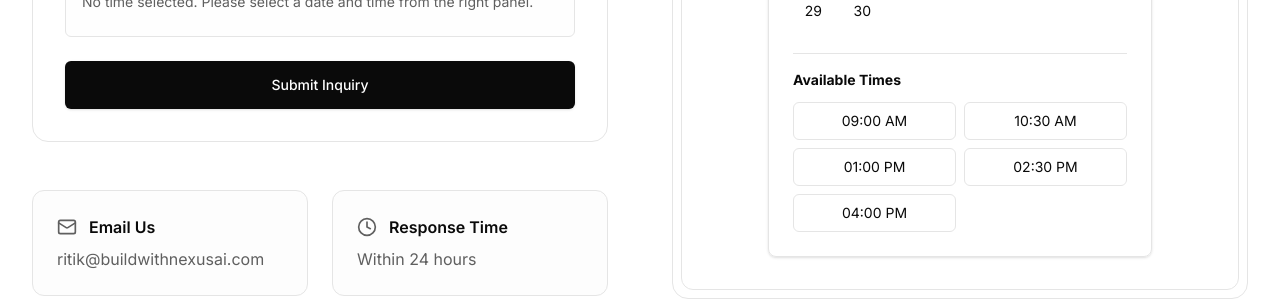
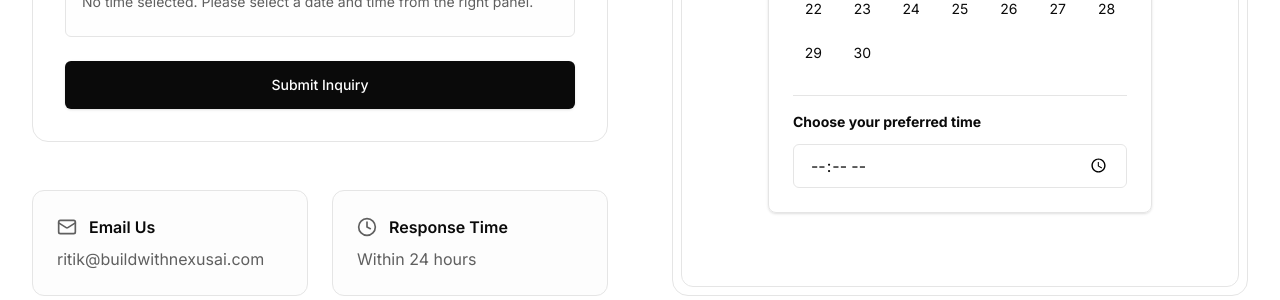
Before and after one commit to Engrritik/agency-web, a Next.js app: page /contact in a window 1280 px wide. Both pictures are taken after a click on the element "10". Shown: the part 935-1235 px from the top of the page. Built offline with nearby package versions, Linux system fonts and the light colour scheme.

Commit message:
adding the meeting scheduling sections

```diff
--- a/app/contact/page.tsx
+++ b/app/contact/page.tsx
@@ -219,18 +219,14 @@ export default function Contact() {
 
                     {selectedDate && (
                       <div className="mt-6 pt-4 border-t border-border animate-in fade-in slide-in-from-top-2 duration-300">
-                        <div className="font-bold mb-3 text-sm text-left">Available Times</div>
-                        <div className="grid grid-cols-2 gap-2">
-                          {["09:00 AM", "10:30 AM", "01:00 PM", "02:30 PM", "04:00 PM"].map((time) => (
-                            <div
-                              key={time}
-                              onClick={() => setSelectedTime(time)}
-                              className={`p-2 text-sm border rounded-md cursor-pointer text-center transition-all ${selectedTime === time ? 'bg-foreground text-background border-foreground font-medium ring-2 ring-foreground/20 ring-offset-1 ring-offset-background' : 'border-border hover:border-foreground/30'}`}
-                            >
-                              {time}
-                            </div>
-                          ))}
-                        </div>
+                        <label htmlFor="time-picker" className="block font-bold mb-3 text-sm text-left">Choose your preferred time</label>
+                        <input
+                          type="time"
+                          id="time-picker"
+                          value={selectedTime || ""}
+                          onChange={(e) => setSelectedTime(e.target.value)}
+                          className="w-full h-11 px-4 rounded-md border border-border bg-background focus:outline-none focus:ring-1 focus:ring-foreground transition-all"
+                        />
                       </div>
                     )}
                   </div>
```
